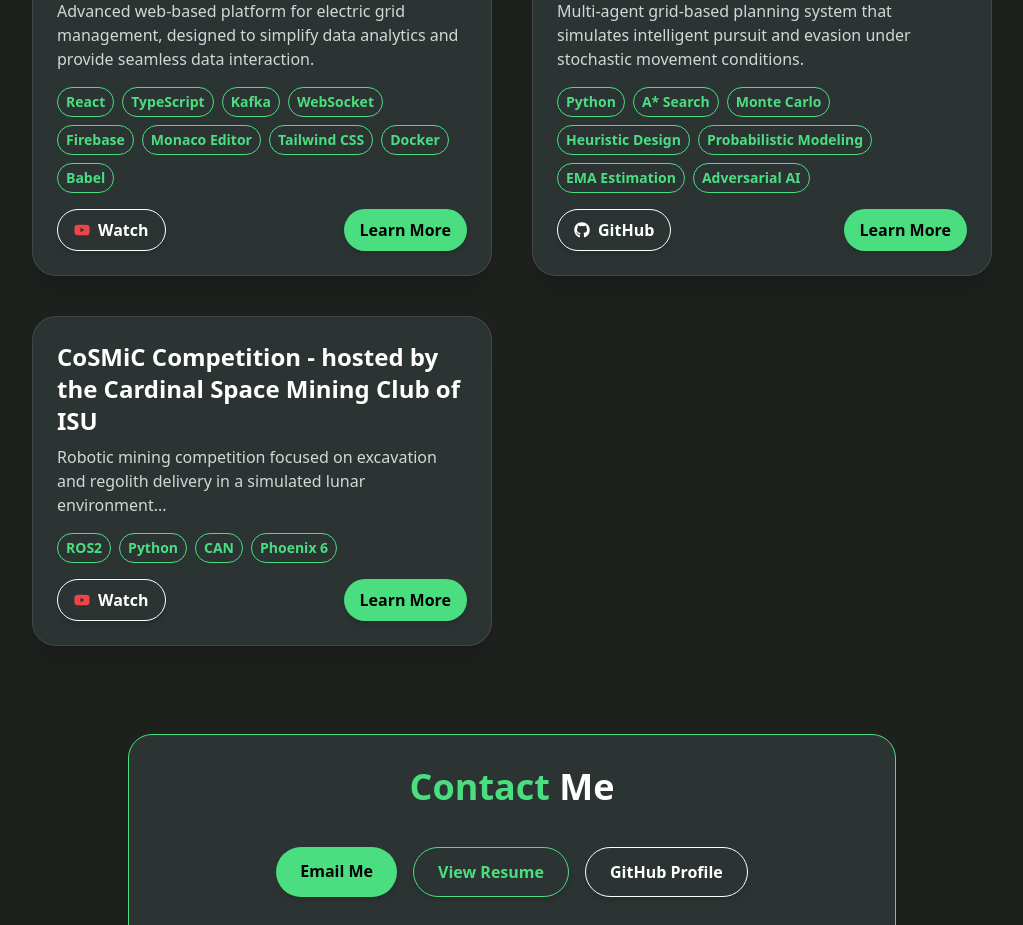
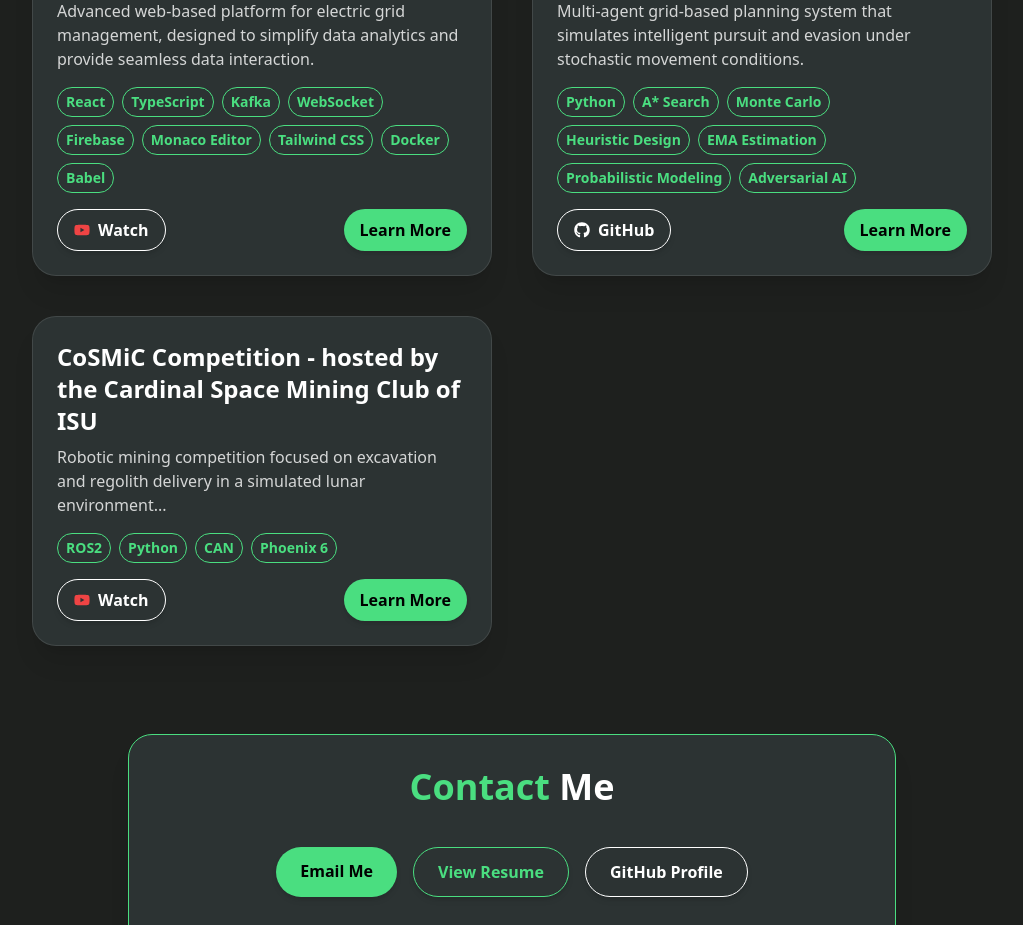
Before and after one commit to jhsotoglz/web-portfolio, a React (Vite) app: page / in a window 1280 px wide. Shown: the part 1420-2345 px from the top of the page, without its empty margins (128-1151 px from the left). Built offline with nearby package versions, Linux system fonts and the light colour scheme.

Commit message:
Change order of tags project 2

```diff
--- a/src/data/projectData.ts
+++ b/src/data/projectData.ts
@@ -75,8 +75,8 @@ export const projects: Project[] = [
       "A* Search",
       "Monte Carlo",
       "Heuristic Design",
+      "EMA Estimation",
       "Probabilistic Modeling",
-      "EMA Estimation",
       "Adversarial AI"
     ],
     link: "https://github.com/jhsotoglz/ComS4720_Project3/tree/main",
```
